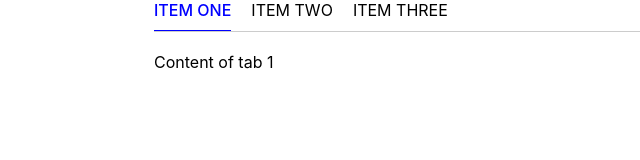
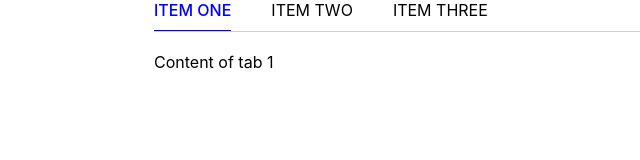
Before and after one commit to huonglt/tabs-app, a React (Create React App) app: page / in a window 1280 px wide. Shown: the top 160 px of the page, without its empty margins (236-876 px from the left). Built offline with nearby package versions, Linux system fonts and the light colour scheme.

Commit message:
remove gap prop cause not supported in Edge. use margin right and selector not last child to set space between each tab

```diff
--- a/src/components/tabs/tabs.css
+++ b/src/components/tabs/tabs.css
@@ -10,7 +10,6 @@
 
 .tabContainer {
   display: flex;
-  gap: 20px;
   border-bottom: 1px solid #cccccc;
 }
 
@@ -26,6 +25,10 @@
   padding-bottom: 10px;
 }
 
+[role="tab"]:not(:last-child) {
+  margin-right: 40px;
+}
+
 [role="tab"]:hover {
   color: rgb(0, 114, 229);
 }
```
